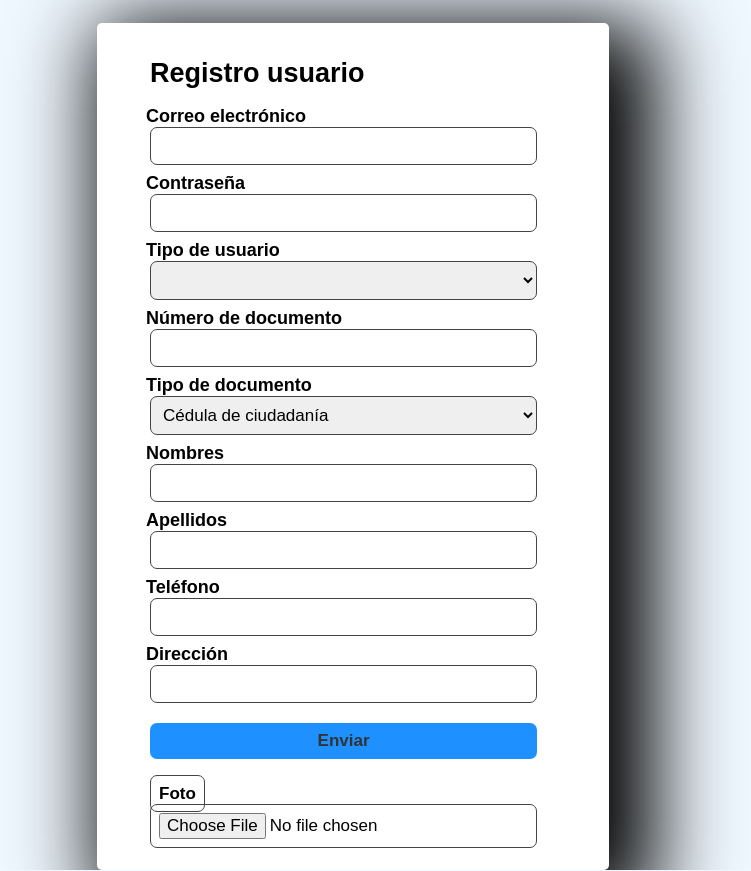
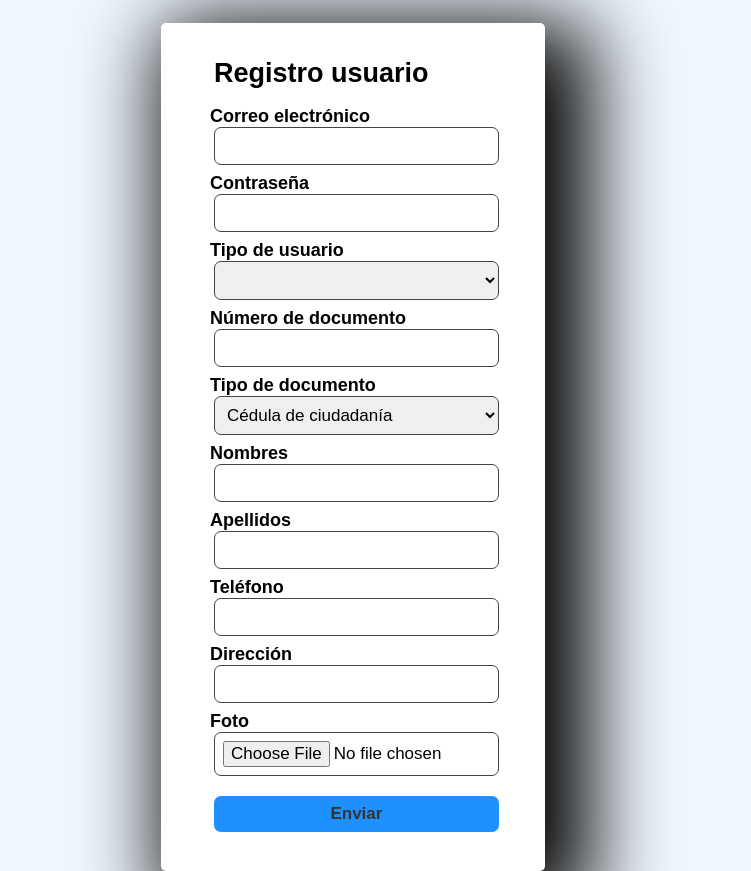
Before and after one commit to nicmoreno11/php-Administrador, a PHP site: page /clases/Usuario/registrar.php in a window 1280 px wide. Shown: the whole page, without its empty margins (287-1038 px from the left). Run offline with PHP 8.4, Linux system fonts and the light colour scheme; data that the repository does not hold is empty.

Commit message:
Admin Cambios

```diff
--- a/Diseño/estilos.css
+++ b/Diseño/estilos.css
@@ -9,7 +9,7 @@ body{
 }
 form{
     background-color:white;
-    width: 40%;
+    width: 30%;
     margin: auto;
     padding: 14px;
     margin-top: 23px;
@@ -58,7 +58,7 @@ label{
     width: 33%;
     height: 370px;
     margin: auto;
-    padding: 14px;
+    padding: 25px;
     margin-top: 70px;
     box-shadow: 23px 23px 83px 23px black;
     border-radius: 5px;
--- a/clases/Habitacion/registrar.php
+++ b/clases/Habitacion/registrar.php
@@ -10,8 +10,7 @@ if(isset($_POST['Enviar'])){
     $precio=$_POST['precio'];
     $estado=$_POST['estado'];
     $descripcion=$_POST['descripcion'];
-    $imagen=$_POST['imagen'];
-    $valor=$dato->insertarHabitacion($codigo, $numero, $tipo, $capacidad, $precio, $estado, $descripcion, $imagen);
+    $valor=$dato->RegistrarHabitacion($codigo, $numero, $tipo, $capacidad, $precio, $estado, $descripcion);
 }
 else{
 
--- a/clases/Usuario/registrar.php
+++ b/clases/Usuario/registrar.php
@@ -66,9 +66,9 @@ if (isset($_POST['Enviar'])){
         <input type="tel" name="telefono" id="" class="casilla">
         <label for="">Dirección</label>
         <input type="text" name="direccion" id="" class="casilla">
+        <label class="" for="">Foto</label>
+        <input type="file" value="Insertar Imagen" name="imagen" class="casilla">
         <input type="submit" value="Enviar" name="Enviar" class="casilla">
-        <label class="casilla" for="">Foto</label>
-        <input type="file" value="Insertar Imagen" name="imagen" class="casilla">
     </form>
 </body>
 </html>
--- a/clases/class.php
+++ b/clases/class.php
@@ -11,7 +11,7 @@ class Trabajo extends Conexion{
         $this->conexion=$this->conexion->obtenerConexion();
     }
 
-    public function insertarHabitacion(string $codigo, string $numero, string $tipo, string $capacidad, string $precio, string $estado, string $descripcion, string $imagen):int{
+    public function RegistrarHabitacion(string $codigo, string $numero, string $tipo, string $capacidad, string $precio, string $estado, string $descripcion):int{
         $sql="INSERT INTO tipo_habitacion VALUES(:cod,:tip,:cap,:pre)";
         $sql2="INSERT INTO habitacion VALUES(:nro,:cod,:est,:descp, :imagen)";
         $consult=$this->conexion->prepare($sql);
@@ -24,7 +24,6 @@ class Trabajo extends Conexion{
         $consult2->bindValue(":nro",$numero);
         $consult2->bindValue(":est",$estado);
         $consult2->bindValue(":descp",$descripcion);
-        $consult2->bindValue(":imagen", $imagen);
         $resultado=$consult->execute();
         $resultado2=$consult2->execute();
 
--- a/clases/opciones.php
+++ b/clases/opciones.php
@@ -60,6 +60,7 @@ nav{
     list-style: none;
     width: 200px;
     background-color: rgba(0, 195, 255, 0.664);
+    padding: 25px;
 }
 .menu-principal li:hover .submenu{
     display: block;
@@ -190,8 +191,8 @@ footer section i{
         <nav class="menu">
             <ul class="menu-principal">
                 <li><a href="Usuario/seleccionar.php">Usuarios</a></li>
-                <li><a href="Reserva/seleccionar.php">Habitaciones</a> </li>
-                <li><a href="Habitacion/seleccionar.php">Reservar</a></li>
+                <li><a href="Habitacion/seleccionar.php">Habitaciones</a> </li>
+                <li><a href="Reserva/seleccionar.php">Reservar</a></li>
                 <li><a href="../perfil.php">Mi Perfil</a></li>
                 <li><a href="../index.php">Cerrar Sesion</a></li>
             </ul>
```
